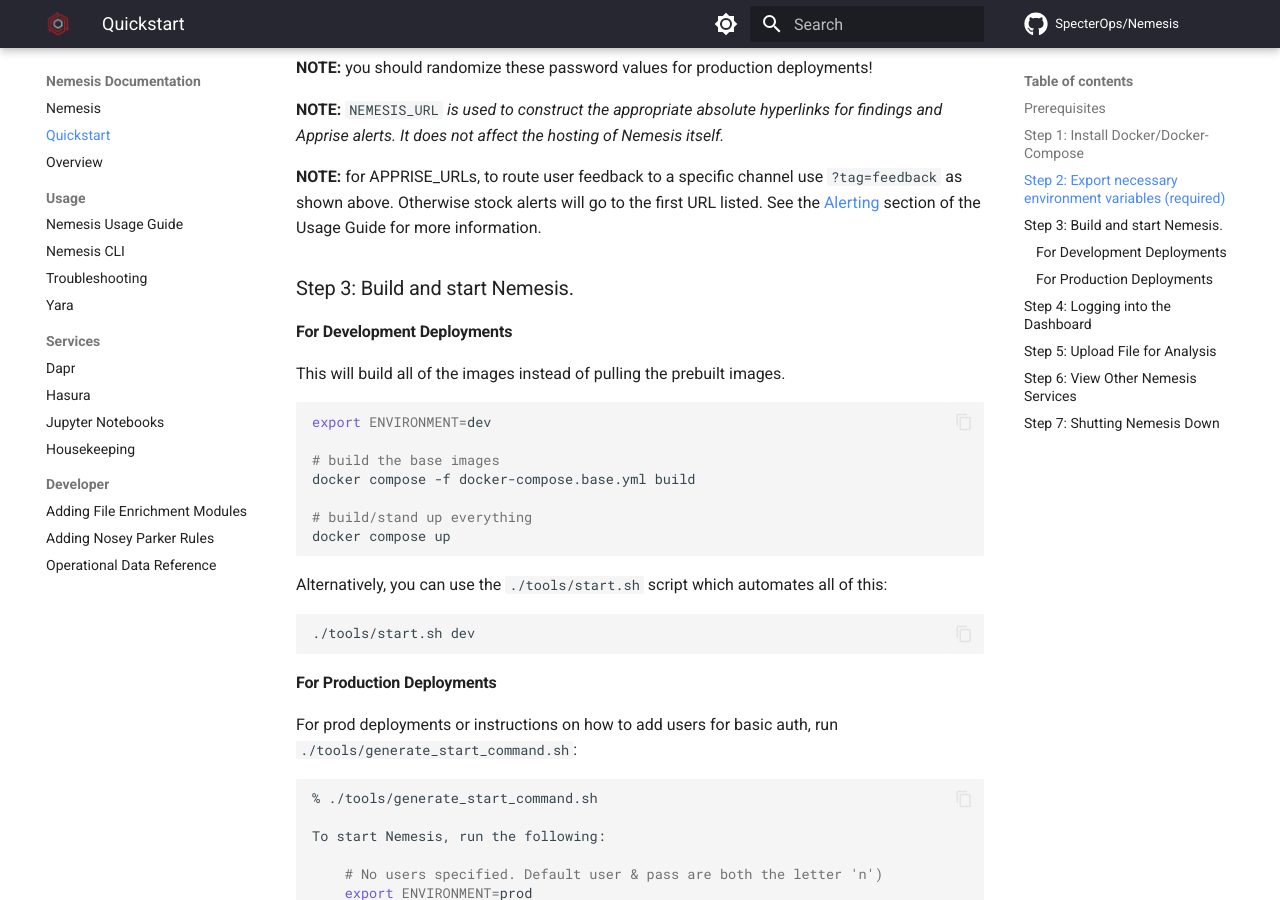
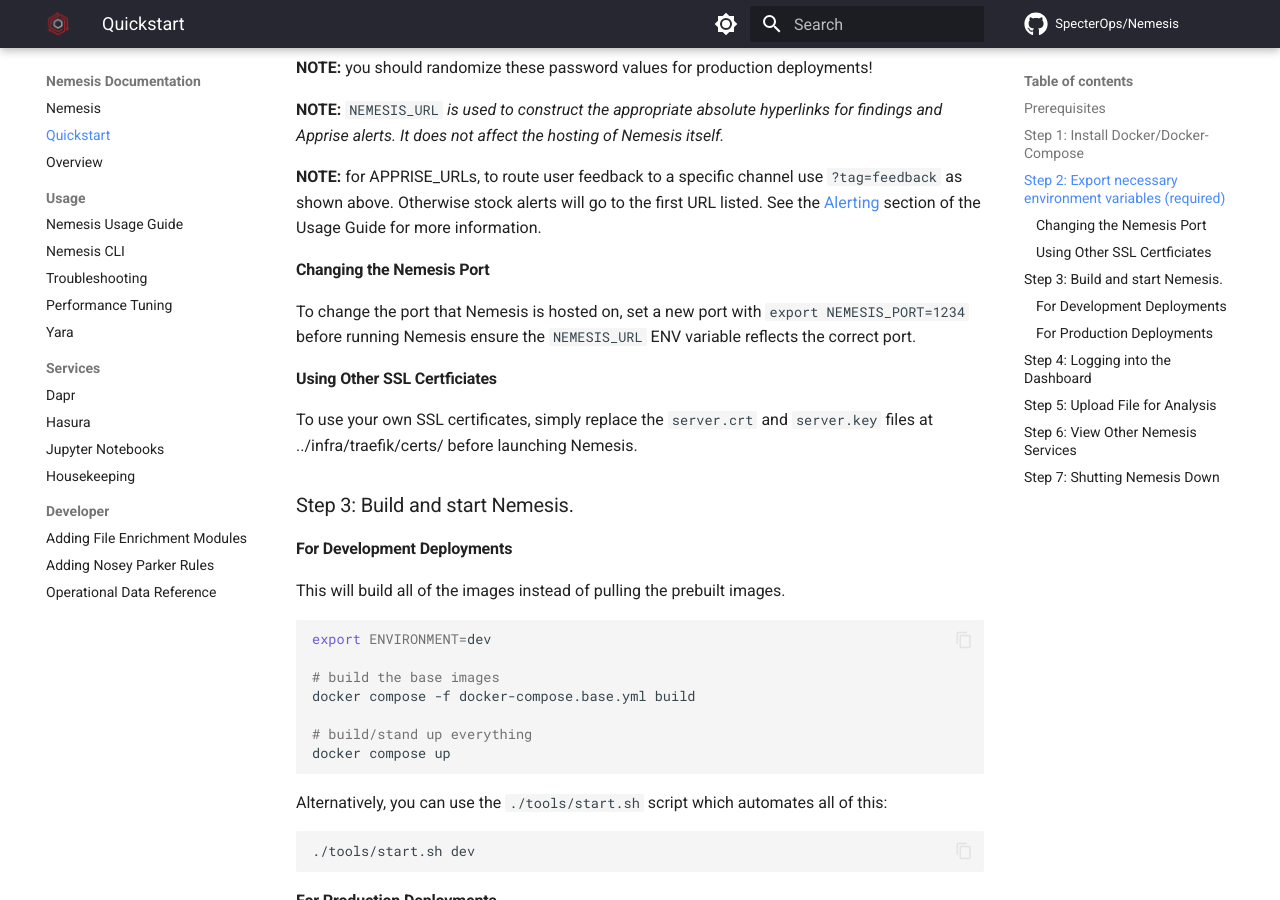
Before and after one commit to SpecterOps/Nemesis, an MkDocs documentation site: the page built from docs/quickstart.md, in a window 1280 px wide and 900 px high, scrolled down 937 px. Built offline with MkDocs 1.6.1 and Material for MkDocs 9.7.7, drawn with Linux system fonts in a browser that asks for light colours; comment, search, counter and statistics services are not loaded.

Commit message:
Additional documentation
-How to change the Nemesis port
-How to change the SSL certs
-Performance tuning guidance

```diff
--- a/docs/quickstart.md
+++ b/docs/quickstart.md
@@ -44,6 +44,15 @@
 **NOTE:** `NEMESIS_URL` _is used to construct the appropriate absolute hyperlinks for findings and Apprise alerts. It does not affect the hosting of Nemesis itself._
 
 **NOTE:** for APPRISE_URLs, to route user feedback to a specific channel use `?tag=feedback` as shown above. Otherwise stock alerts will go to the first URL listed. See the [Alerting](./usage_guide.md#alerting) section of the Usage Guide for more information.
+
+#### Changing the Nemesis Port
+
+To change the port that Nemesis is hosted on, set a new port with `export NEMESIS_PORT=1234` before running Nemesis ensure the `NEMESIS_URL` ENV variable reflects the correct port.
+
+#### Using Other SSL Certficiates
+
+To use your own SSL certificates, simply replace the `server.crt` and `server.key` files at ../infra/traefik/certs/ before launching Nemesis.
+
 
 ### Step 3: Build and start Nemesis.
 
--- a/mkdocs.yml
+++ b/mkdocs.yml
@@ -19,6 +19,7 @@
     - usage_guide.md
     - cli.md
     - troubleshooting.md
+    - performance.md
     - yara.md
 
   - Services:
```
Also changed, not shown: docs/performance.md (added, +20 -0 lines).
